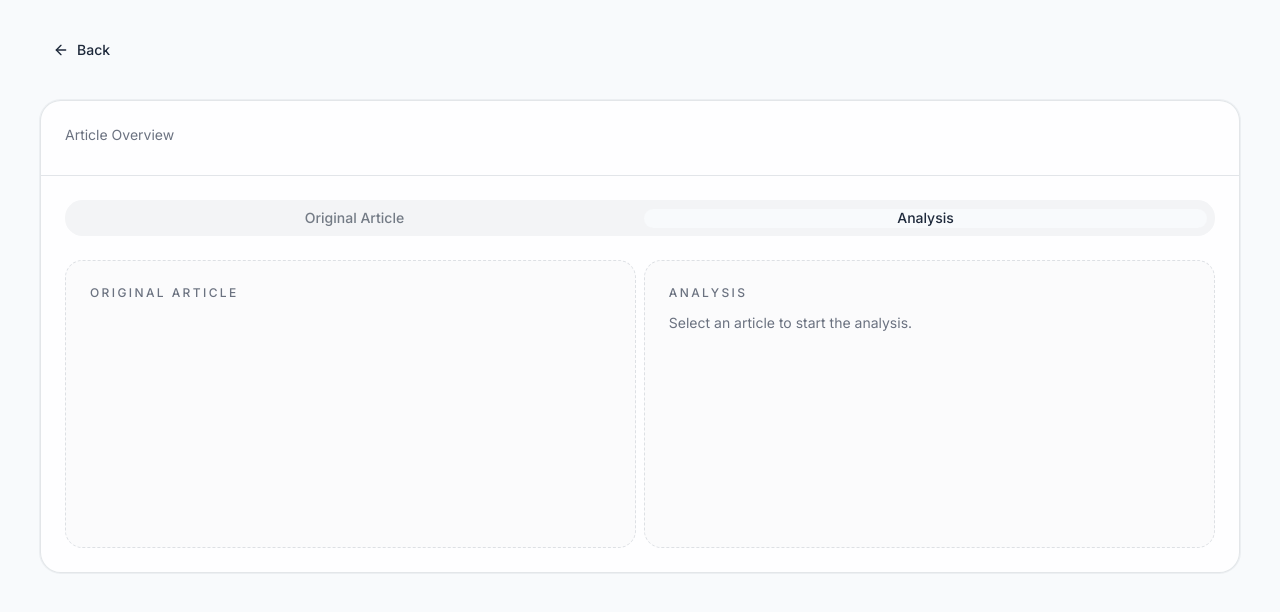
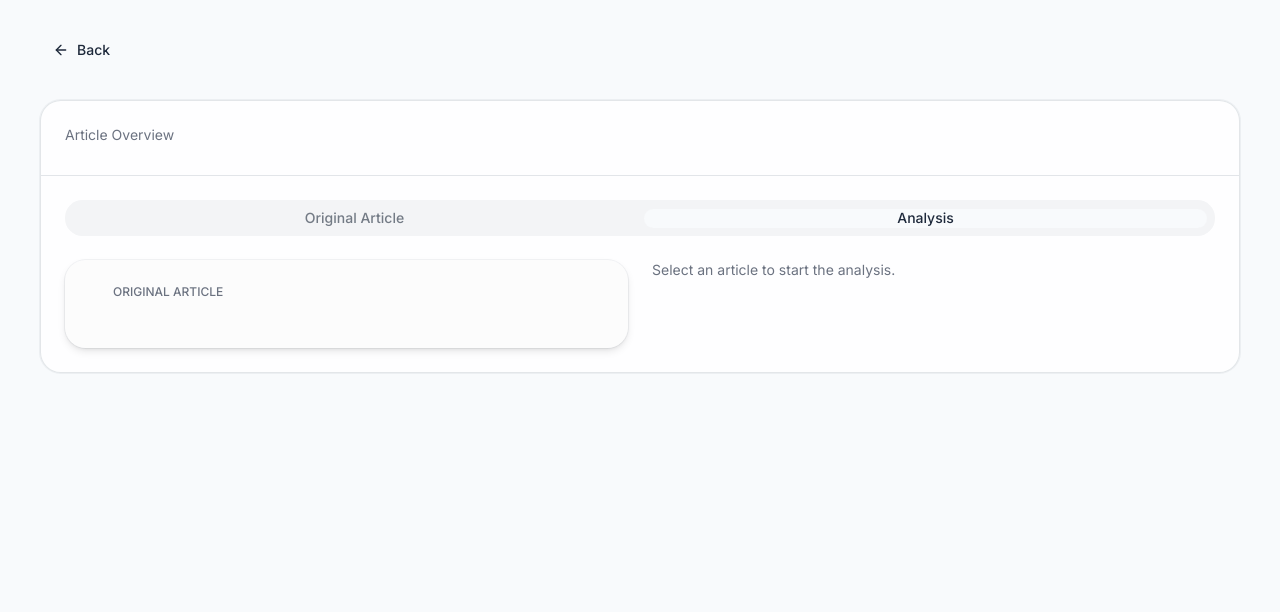
Before and after one commit to siwonnn/article-prism, a Next.js app: page /article in a window 1280 px wide. Both pictures are taken after a click on the tab "Analysis". Shown: the top 612 px of the page. Built offline with nearby package versions, Linux system fonts and the light colour scheme.

Commit message:
feat: show main claim, evidences, and assumptions as card in analysis tab

```diff
--- a/src/app/actions/analyze-article.ts
+++ b/src/app/actions/analyze-article.ts
@@ -5,7 +5,7 @@ import { generate } from "@/lib/ai"
 
 export type AnalysisResult = {
   main_claim: string
-  evidence: {
+  evidences: {
     claim: string
     support: string
     strength: "strong" | "weak" | "unsupported"
@@ -45,7 +45,7 @@ Return ONLY valid JSON, no markdown, no preamble.
 {
   "main_claim": "One sentence: the core argument the article is making",
 
-  "evidence": [
+  "evidences": [
     {
       "claim": "A specific claim made in the article",
       "support": "What evidence the author provides for it",
--- a/src/app/article/page.tsx
+++ b/src/app/article/page.tsx
@@ -30,7 +30,8 @@ export default function ArticlePage() {
           </Button>
         </div>
 
-        <Card className="border border-border/60 bg-card/80 shadow-none">
+        <div className="flex flex-col gap-6 w-full">
+          <Card className="border border-border/60 bg-card/80 shadow-none">
           <CardHeader className="border-b border-border/60 pb-5">
             <CardDescription>Article Overview</CardDescription>
             <CardTitle className="text-3xl sm:text-4xl font-serif font-black">
@@ -52,7 +53,8 @@ export default function ArticlePage() {
             ))}
           </Tabs>
           </CardContent>
-        </Card>
+          </Card>
+        </div>
       </section>
     </main>
   )
--- a/src/components/analysis-tab.tsx
+++ b/src/components/analysis-tab.tsx
@@ -4,6 +4,7 @@ import * as React from "react"
 import { useArticleContext } from "@/components/article-context"
 import { type AnalysisResult, analyzeArticle } from "@/app/actions/analyze-article"
 import OriginalArticleTab from "./original-article-tab"
+import { Card, CardTitle, CardContent, CardHeader } from "@/components/ui/card"
 
 export default function AnalysisTab() {
   const { article } = useArticleContext()
@@ -42,23 +43,97 @@ export default function AnalysisTab() {
   }, [article?.url, article?.content])
 
   return (
-    <div className="flex gap-2">
-      <div className="w-1/2">
+    <div className="grid grid-cols-1 md:grid-cols-2 gap-6">
+      <div className="md:col-span-1">
         <OriginalArticleTab />
       </div>
 
-      <div className="w-1/2 min-h-[18rem] rounded-3xl border border-dashed border-border/70 bg-muted/30 p-6">
-        <div className="mb-3 text-xs font-medium uppercase tracking-[0.2em] text-muted-foreground">
-          analysis
-        </div>
+      <div className="md:col-span-1 flex flex-col gap-4">
         {isLoading ? (
-          <div className="text-muted-foreground">Loading...</div>
+          <div className="text-muted-foreground">Loading analysis…</div>
         ) : error ? (
           <div className="text-sm text-destructive">{error}</div>
         ) : analysisResult ? (
-          <pre className="whitespace-pre-wrap text-sm leading-6 text-muted-foreground">
-            {JSON.stringify(analysisResult, null, 2)}
-          </pre>
+          <div className="flex flex-col gap-4">
+            <Card className="bg-muted/30">
+              <CardHeader>
+                <CardTitle className="font-bold text-lg">Main Claim</CardTitle>
+              </CardHeader>
+              <CardContent className="text-base">
+                {analysisResult.main_claim}
+              </CardContent>
+            </Card>
+
+            <Card className="bg-muted/30">
+              <CardHeader>
+                <CardTitle className="font-bold text-lg">Evidences</CardTitle>
+              </CardHeader>
+              <CardContent>
+                <div className="flex flex-col gap-3">
+                  {analysisResult.evidences.map((evidence, index) => {
+                    const strengthStyles =
+                      evidence.strength == "strong"
+                      ? "bg-emerald-500/15 text-emerald-700 ring-emerald-500/20"
+                      : evidence.strength == "weak"
+                        ? "bg-amber-500/15 text-amber-700 ring-amber-500/20"
+                        : "bg-rose-500/15 text-rose-700 ring-rose-500/20"
+
+                    return (
+                      <div
+                        key={index}
+                        className="rounded-2xl border border-slate-200/80 bg-slate-50/90 p-4 ring-1 ring-inset ring-slate-200/60"
+                      >
+                        <div className="flex items-start justify-between gap-4">
+                          <div className="flex-1">
+                            <div className="text-sm font-semibold text-foreground">Claim</div>
+                            <div className="mt-2 text-sm text-muted-foreground">{evidence.claim}</div>
+                          </div>
+
+                          <span className={`shrink-0 rounded-full px-2.5 py-1 text-[11px] font-semibold uppercase ring-1 ${strengthStyles}`}>
+                            {evidence.strength}
+                          </span>
+                        </div>
+
+                        <div className="mt-3">
+                          <div className="text-sm font-semibold text-foreground">Support</div>
+                          <div className="mt-2 text-sm text-muted-foreground">{evidence.support}</div>
+                        </div>
+                      </div>
+                    )
+                  })}
+                </div>
+              </CardContent>
+            </Card>
+
+            <Card className="bg-muted/30">
+              <CardHeader>
+                <CardTitle className="font-bold text-lg">Assumptions</CardTitle>
+              </CardHeader>
+              <CardContent>
+                <div className="flex flex-col gap-3">
+                  {analysisResult.assumptions.map((assumption, index) => (
+                      <div
+                        key={index}
+                        className="rounded-2xl border border-slate-200/80 bg-slate-50/90 p-4 ring-1 ring-inset ring-slate-200/60"
+                      >
+                        <div className="flex items-start justify-between gap-4">
+                          <div className="flex-1">
+                            <div className="text-sm font-semibold text-foreground">Assumption</div>
+                            <div className="mt-2 text-sm text-muted-foreground">{assumption.assumption}</div>
+                          </div>
+                        </div>
+
+                        <div className="mt-3">
+                          <div className="text-sm font-semibold text-foreground">Explanation</div>
+                          <div className="mt-2 text-sm text-muted-foreground">{assumption.explanation}</div>
+                        </div>
+                      </div>
+                    )
+                  )}
+                </div>
+              </CardContent>
+            </Card>
+          </div>
         ) : (
           <div className="text-muted-foreground">Select an article to start the analysis.</div>
         )}
--- a/src/components/original-article-tab.tsx
+++ b/src/components/original-article-tab.tsx
@@ -2,18 +2,21 @@
 
 import { useArticleContext } from "@/components/article-context"
 import ReactMarkdown from "react-markdown"
+import { Card, CardContent, CardHeader, CardTitle } from "@/components/ui/card"
 
 export default function OriginalArticleTab() {
   const { article } = useArticleContext()
 
   return (
-    <div className="min-h-[18rem] rounded-3xl border border-dashed border-border/70 bg-muted/30 p-6">
-      <div className="mb-3 text-xs font-medium uppercase tracking-[0.2em] text-muted-foreground">
-        original article
-      </div>
-      <div className="whitespace-pre-wrap leading-6 font-serif font-medium text-[17px] prose prose-invert">
+    <Card className="border-dashed bg-muted/30 p-6">
+      <CardHeader>
+        <CardTitle className="text-xs font-medium uppercase text-muted-foreground">
+          original article
+        </CardTitle>
+      </CardHeader>
+      <CardContent className="whitespace-pre-wrap leading-6 font-serif font-medium text-[17px]">
         <ReactMarkdown>{article?.content}</ReactMarkdown>
-      </div>
-    </div>
+      </CardContent>
+    </Card>
   )
 }
```
